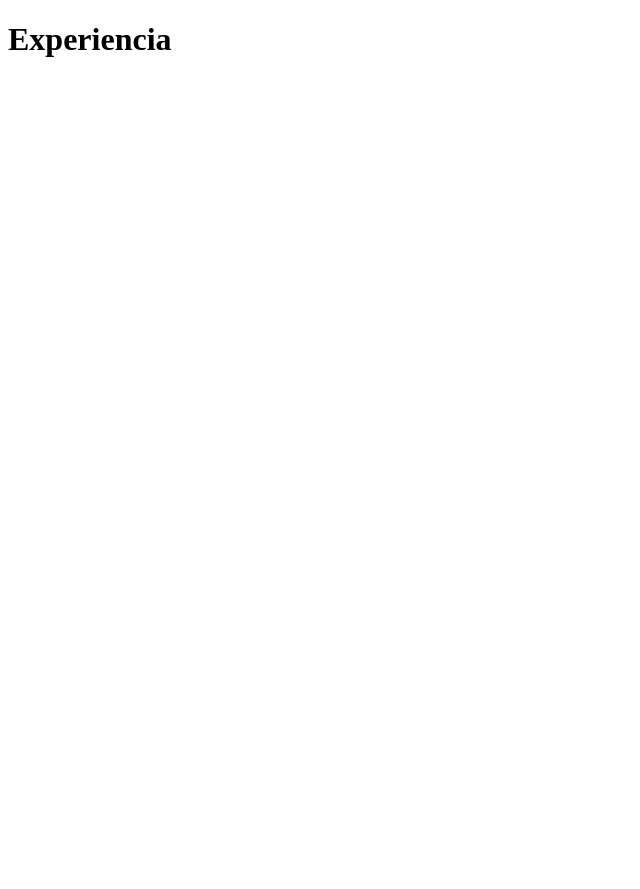
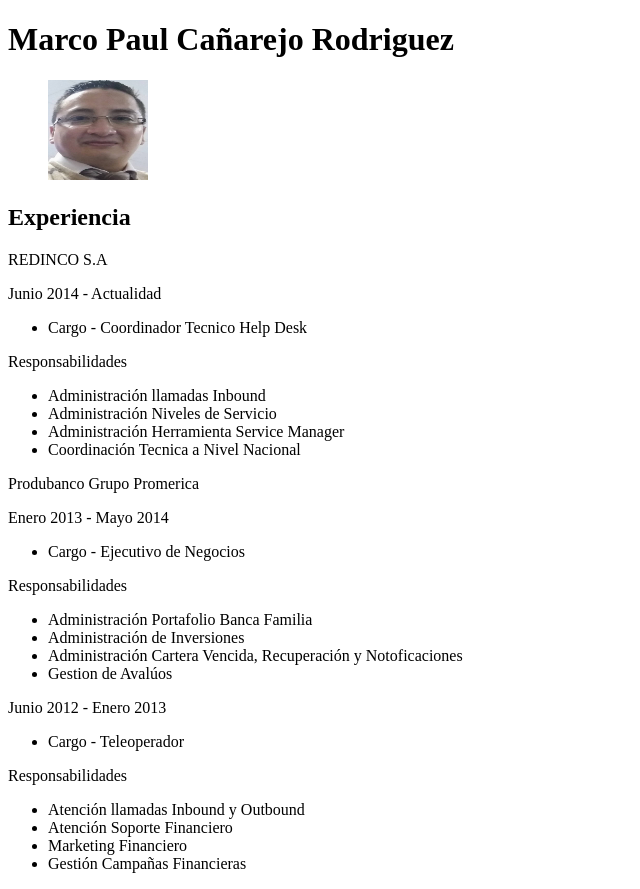
Before and after one commit to chevitoCode/CV-Marco-Canarejo, a plain HTML site: page index.html in a window 1280 px wide. Shown: the whole page, without its empty margins (0-640 px from the left). Before the commit the page ends 800 px from the top, so only its background shows below. Drawn offline with Linux system fonts and the light colour scheme.

Commit message:
Ingreso de datos en html Experiencia

```diff
--- a/index.html
+++ b/index.html
@@ -9,7 +9,44 @@
 </head>
 <body>
     <main>
-        <h1>Experiencia</h1>
+        <h1>Marco Paul Cañarejo Rodriguez</h1>
+        <figure><img src="/imagenes/Fotocv.jpg" alt="Foto Marco Cañarejo" width="100PX" height="100PX"></figure>
+        <h2>Experiencia</h2>
+        <p>REDINCO S.A</p>
+        <div><p>Junio 2014 - Actualidad</p></div>
+        <ul>
+            <li>Cargo - Coordinador Tecnico Help Desk</li>
+        </ul>
+        <P>Responsabilidades</P>
+        <ul>
+            <li>Administración llamadas Inbound</li>
+            <li>Administración Niveles de Servicio</li>
+            <li>Administración Herramienta Service Manager</li>
+            <li>Coordinación Tecnica a Nivel Nacional</li>
+        </ul>
+        <p>Produbanco Grupo Promerica</p>
+        <p>Enero 2013 - Mayo 2014</p>
+        <ul>
+            <li>Cargo - Ejecutivo de Negocios</li>
+        </ul>
+        <p>Responsabilidades</p>
+        <ul>
+            <li>Administración Portafolio Banca Familia</li>
+            <li>Administración de Inversiones</li>
+            <li>Administración Cartera Vencida, Recuperación y Notoficaciones</li>
+            <li>Gestion de Avalúos</li>
+        </ul>
+        <p>Junio 2012 - Enero 2013</p>
+        <ul>
+            <li>Cargo - Teleoperador</li>
+        </ul>
+        <p>Responsabilidades</p>
+        <ul>
+            <li>Atención llamadas Inbound y Outbound</li>
+            <li>Atención Soporte Financiero</li>
+            <li>Marketing Financiero</li<<>
+            <li>Gestión Campañas Financieras</li>
+        </ul>
     </main>
 
 </body>
```
Also changed, not shown: imagenes/Fotocv.jpg (added), 1 other file.
